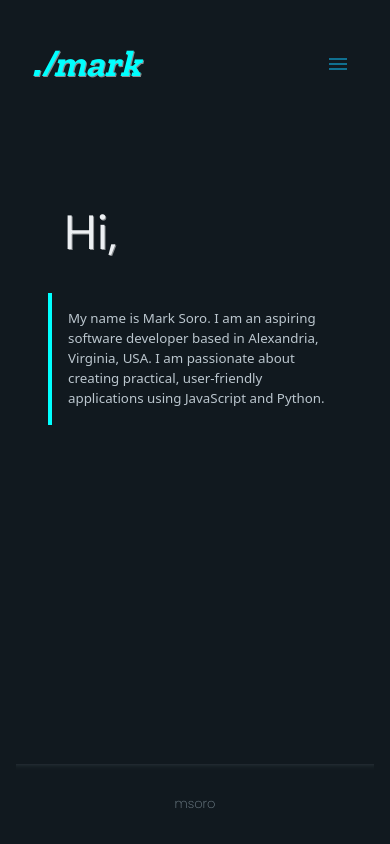
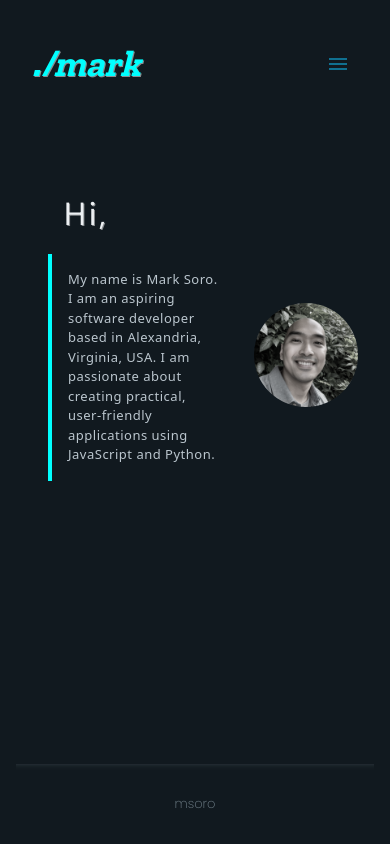
Before and after one commit to m-soro/m-soro.github.io.v1, a React (Vite) app: page / in a window 390 px wide. Built offline with nearby package versions, Linux system fonts and the light colour scheme.

Commit message:
added picture in home page

```diff
--- a/src/App.css
+++ b/src/App.css
@@ -22,7 +22,17 @@
 }
 
 .Home img {
-  /* STYLE FOR PROFILE PIC */
+  width: 10rem;
+  height: auto;
+  margin: 2rem 4rem 0 0;
+  border-radius: 50%;
+  filter: grayscale(90%);
+}
+
+.Home img:hover {
+  filter: grayscale(10%);
+  transition: filter 1000ms, box-shadow 1000ms;
+  box-shadow: 2px 2px 4px 3px var(--muted-color);
 }
 
 .Home h1 {
@@ -30,10 +40,12 @@
   padding-left: 1rem;
   font-size: 3em;
   margin-bottom: 0.5em;
+  letter-spacing: 5px;
 }
 
 .Home blockquote {
   font-size: smaller;
+  letter-spacing: 1px;
 }
 
 .Home blockquote {
@@ -71,20 +83,6 @@
   justify-content: space-between;
   flex-direction: column;
   min-height: 100vh;
-  /* border: 2px solid red; */
-
-  /* background: linear-gradient(
-    109.6deg,
-    rgba(0, 0, 0, 0.93) 11.2%,
-    rgb(63, 61, 61) 78.9%
-  ); */
-
-  /* Moving gradient */
-  /* background-image: radial-gradient(
-    circle at var(--x) var(--y),
-    #446b9f 0,
-    transparent 1%
-  ); */
 }
 
 h1,
@@ -463,3 +461,24 @@ a:focus {
     --swiper-navigation-size: 30px;
   }
 }
+
+@media screen and (max-width: 400px) {
+  .Home img {
+    margin: 4rem 0 0 0;
+    padding: 0;
+  }
+
+  .Home blockquote {
+    margin-top: 0.5rem;
+    font-size: small;
+    letter-spacing: 0.5px;
+  }
+
+  .Home h1 {
+    font-size: xx-large;
+    margin-top: 3rem;
+    margin-bottom: 1rem;
+    padding-bottom: 0;
+    letter-spacing: 3px;
+  }
+}
--- a/src/pages/Home.jsx
+++ b/src/pages/Home.jsx
@@ -10,7 +10,7 @@ export default function Home() {
         </blockquote>
       </section>
       <section>
-        {/* <img src="src/assets/images/z_profilePics/me01.jpg" alt="" /> */}
+        <img src="src/assets/images/z_profilePics/me_sq.jpg" alt="" />
       </section>
     </div>
   );
```
Also changed, not shown: src/App.jsx (+1 -20 lines), src/assets/images/z_other/dot.png (added), src/assets/images/z_profilePics/me_sq.jpg (added), 4 other files (tests, documents, lock files or other folders).
